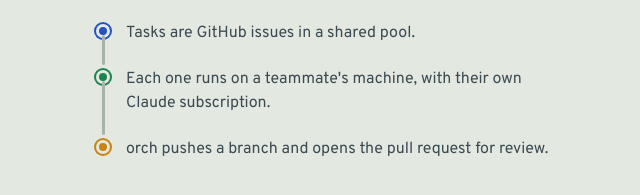
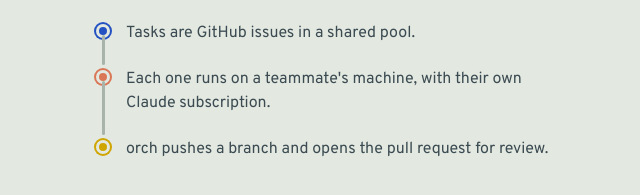
Before and after one commit to Theroxat/claude_orch, a React (Vite) app in the folder apps/web/: page /login in a window 1280 px wide. Shown: the part 437-632 px from the top of the page, without its empty margins (264-904 px from the left). Built offline with nearby package versions, Linux system fonts and the light colour scheme; a web font is replaced by a local one.

Commit message:
style(web): swap the green signal for Claude orange (#D97757), move caution to ochre

```diff
--- a/apps/web/src/styles.css
+++ b/apps/web/src/styles.css
@@ -15,10 +15,11 @@
   --rule: #cad3c9;
   --rule-strong: #a8b4a9;
   --route: #2452c2;
-  --proceed: #1b8450;
-  --proceed-ink: #12693d;
-  --caution: #c98410;
-  --caution-ink: #8a5a00;
+  --proceed: #d97757;
+  --proceed-ink: #a8472a;
+  --on-proceed: #2b1208;
+  --caution: #cfa500;
+  --caution-ink: #6f5600;
   --stop: #c0362c;
   --on-ink: #f3f6f1;
   --code-bg: #142029;
@@ -50,10 +51,11 @@
     --rule: #26353b;
     --rule-strong: #3a4c52;
     --route: #8aa9ff;
-    --proceed: #4cc98a;
-    --proceed-ink: #4cc98a;
-    --caution: #f2b54b;
-    --caution-ink: #f2b54b;
+    --proceed: #e88b6b;
+    --proceed-ink: #e88b6b;
+    --on-proceed: #2b1208;
+    --caution: #f0cc3c;
+    --caution-ink: #f0cc3c;
     --stop: #f36d60;
     --on-ink: #0f171b;
     --code-bg: #0b1216;
@@ -74,10 +76,11 @@
   --rule: #26353b;
   --rule-strong: #3a4c52;
   --route: #8aa9ff;
-  --proceed: #4cc98a;
-  --proceed-ink: #4cc98a;
-  --caution: #f2b54b;
-  --caution-ink: #f2b54b;
+  --proceed: #e88b6b;
+  --proceed-ink: #e88b6b;
+  --on-proceed: #2b1208;
+  --caution: #f0cc3c;
+  --caution-ink: #f0cc3c;
   --stop: #f36d60;
   --on-ink: #0f171b;
   --code-bg: #0b1216;
@@ -397,7 +400,7 @@ strong {
   padding: 1px 5px 0;
   border-radius: 999px;
   background: var(--caution);
-  color: #1f1500;
+  color: #241a00;
   font-size: 0.72rem;
   font-weight: 800;
   font-variant-numeric: tabular-nums;
@@ -767,12 +770,12 @@ button:disabled {
 }
 .copy-button[data-copied] {
   border-color: color-mix(in srgb, var(--proceed) 55%, transparent);
-  color: var(--proceed);
+  color: var(--proceed-ink);
 }
 .copy-button.primary[data-copied] {
   background: var(--proceed);
   border-color: var(--proceed);
-  color: #fff;
+  color: var(--on-proceed);
 }
 
 /* ---------- Forms ---------- */
@@ -1538,7 +1541,7 @@ progress::-moz-progress-bar {
 .getting-started .done .check {
   border-color: var(--proceed);
   background: var(--proceed);
-  color: #fff;
+  color: var(--on-proceed);
 }
 .getting-started .unknown .check {
   border-style: dashed;
@@ -1684,7 +1687,7 @@ progress::-moz-progress-bar {
   height: 22px;
   border-radius: 50%;
   background: var(--proceed);
-  color: #fff;
+  color: var(--on-proceed);
   font-size: 0.75rem;
   animation: tick-in 420ms var(--ease-out);
 }
```
